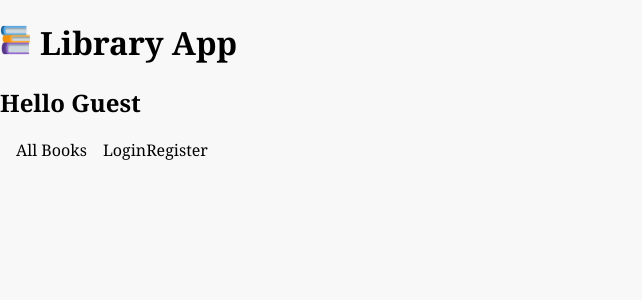
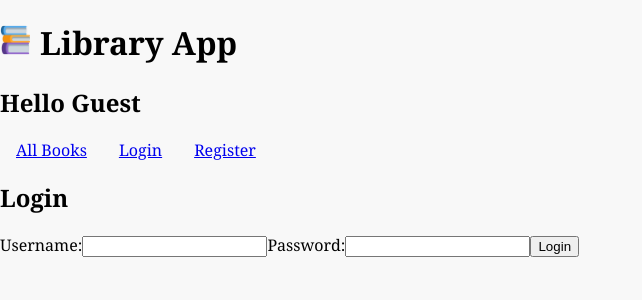
Before and after one commit to alyssaradlauer/alyssa-book-buddy, a React (Vite) app: page /login in a window 1280 px wide. Shown: the top 300 px of the page, without its empty margins (0-642 px from the left). Built offline with nearby package versions, Linux system fonts and the light colour scheme.

Commit message:
added router functionality

```diff
--- a/package.json
+++ b/package.json
@@ -12,7 +12,8 @@
   "dependencies": {
     "axios": "^1.13.2",
     "react": "^19.2.0",
-    "react-dom": "^19.2.0"
+    "react-dom": "^19.2.0",
+    "react-router": "^7.9.6"
   },
   "devDependencies": {
     "@eslint/js": "^9.39.1",
--- a/src/App.css
+++ b/src/App.css
@@ -15,3 +15,7 @@ body {
 nav > a {
   margin: 1rem;
 }
+
+nav > span > a {
+  margin: 1rem;
+}
--- a/src/App.jsx
+++ b/src/App.jsx
@@ -7,9 +7,11 @@ import LoginForm from "./Auth/LoginForm";
 import RegisterForm from "./Auth/RegisterForm";
 import NavBar from "./NavBar";
 import axios from "axios";
+import { Routes, Route } from "react-router";
+import Layout from "./Layout";
+import Error404 from "./Error404";
 function App() {
   const { book } = useBooks();
-  const [view, setView] = useState("");
   const [user, setUser] = useState({});
 
   const authenticate = async () => {
@@ -38,12 +40,26 @@ function App() {
         Library App
       </h1>
       <h2>Hello {user.username ? user.username : "Guest"}</h2>
-      <NavBar setView={setView} user={user} setUser={setUser} />
-      {view === "allBooks" ? book ? <SingleBook /> : <Books /> : null}
+
+      <Routes>
+        <Route element={<Layout user={user} setUser={setUser} />}>
+          <Route index element={<Books />} />
+          <Route path="books" element={<Books />} />
+          <Route path="books/:id" element={<SingleBook user={user} />} />
+          <Route
+            path="login"
+            element={<LoginForm authenticate={authenticate} />}
+          />
+          <Route path="register" element={<RegisterForm />} />
+          <Route path="*" element={<Error404 />} />
+        </Route>
+      </Routes>
+
+      {/* {view === "allBooks" ? book ? <SingleBook /> : <Books /> : null}
       {view === "login" ? (
         <LoginForm authenticate={authenticate} setView={setView} />
       ) : null}
-      {view === "register" ? <RegisterForm setView={setView} /> : null}
+      {view === "register" ? <RegisterForm setView={setView} /> : null} */}
     </div>
   );
 }
--- a/src/Auth/LoginForm.jsx
+++ b/src/Auth/LoginForm.jsx
@@ -1,5 +1,9 @@
 import axios from "axios";
-const LoginForm = ({ authenticate, setView }) => {
+import { useNavigate } from "react-router";
+
+const LoginForm = ({ authenticate }) => {
+  const navigate = useNavigate();
+
   const login = async (formData) => {
     const username = formData.get("username");
     const password = formData.get("password");
@@ -12,7 +16,7 @@ const LoginForm = ({ authenticate, setView }) => {
       console.log(data);
       window.localStorage.setItem("token", data.token);
       authenticate();
-      setView("allBooks");
+      navigate("/books");
     } catch (error) {
       console.error(error);
     }
--- a/src/Books/Books.jsx
+++ b/src/Books/Books.jsx
@@ -1,20 +1,15 @@
 import { useBooks } from "./BooksContext";
+import { Link } from "react-router";
+
 const Books = () => {
-  const { book, books, setBook } = useBooks;
-  const viewBook = (book) => {
-    setBook(book);
-  };
+  const { books } = useBooks;
   return (
     <div>
       {books.map((book) => {
         return (
           <div key={book.id}>
-            <h2
-              onClick={() => {
-                viewBook(book);
-              }}
-            >
-              {book.title}
+            <h2>
+              <Link to={`/books/${book.id}`}>{book.title}</Link>
             </h2>
           </div>
         );
--- a/src/Books/SingleBook.jsx
+++ b/src/Books/SingleBook.jsx
@@ -1,9 +1,31 @@
 import { useBooks } from "./BooksContext";
+import { useParams } from "react-router";
+import { useEffect } from "react";
+import axios from "axios";
 const SingleBook = () => {
-  const { setBook, book } = useBooks();
+  const { setBook, book, books } = useBooks();
+  const { id } = useParams();
+
+  const singleBook = books.find((game) => {
+    return book.id === id;
+  });
+
+  useEffect(() => {
+    const fetchSingleBook = async () => {
+      const { data } = await axios.get(`API${id}`);
+      setBook(data);
+    };
+    fetchSingleBook();
+  }, []);
+
   const backToBooks = () => {
     setBook({});
   };
+
+  if (!book) {
+    return <h3>Loading...</h3>;
+  }
+
   return (
     <div>
       {/* <h2>{book.title}</h2> */}
--- /dev/null
+++ b/src/Error404.jsx
@@ -0,0 +1,10 @@
+const Error404 = () => {
+  return (
+    <div>
+      <h1>Error 404</h1>
+      <h3>Page does not exist</h3>
+    </div>
+  );
+};
+
+export default Error404;
--- /dev/null
+++ b/src/Layout.jsx
@@ -0,0 +1,15 @@
+import NavBar from "./NavBar";
+import { Outlet } from "react-router";
+
+const Layout = ({ user, setUser }) => {
+  return (
+    <>
+      <NavBar user={user} setUser={setUser} />
+      <div>
+        <Outlet />
+      </div>
+    </>
+  );
+};
+
+export default Layout;
--- a/src/NavBar.jsx
+++ b/src/NavBar.jsx
@@ -1,23 +1,20 @@
 import { useBooks } from "./Books/BooksContext";
-const NavBar = ({ setView, user }) => {
+import { NavLink, useNavigate } from "react-router";
+const NavBar = ({ user, setUser }) => {
   const { setBook } = useBooks();
-  const forceToBooks = () => {
-    setBook({});
-    setView("allBooks");
-  };
+  const navigate = useNavigate();
+  //   const forceToBooks = () => {
+  //     setBook({});
+  //     setView("allBooks");
+  //   };
   const logout = () => {
     window.localStorage.removeItem("token");
     setUser({});
+    navigate("/");
   };
   return (
     <nav>
-      <a
-        onClick={() => {
-          forceToBooks();
-        }}
-      >
-        All Books
-      </a>
+      <NavLink to="/books">All Books</NavLink>
       {user.id ? (
         <a
           onClick={() => {
@@ -28,20 +25,8 @@ const NavBar = ({ setView, user }) => {
         </a>
       ) : (
         <span>
-          <a
-            onClick={() => {
-              setView("login");
-            }}
-          >
-            Login
-          </a>
-          <a
-            onClick={() => {
-              setView("register");
-            }}
-          >
-            Register
-          </a>
+          <NavLink to="/login">Login</NavLink>
+          <NavLink to="/register">Register</NavLink>
         </span>
       )}
     </nav>
--- a/src/main.jsx
+++ b/src/main.jsx
@@ -2,9 +2,12 @@ import { createRoot } from "react-dom/client";
 import App from "./App.jsx";
 import "./App.css";
 import { BooksProvider } from "./Books/BooksContext.jsx";
+import { BrowserRouter } from "react-router";
 
 createRoot(document.getElementById("root")).render(
-  <BooksProvider>
-    <App />
-  </BooksProvider>
+  <BrowserRouter>
+    <BooksProvider>
+      <App />
+    </BooksProvider>
+  </BrowserRouter>
 );
```
Also changed, not shown: 1 other file (tests, documents, lock files or other folders).
